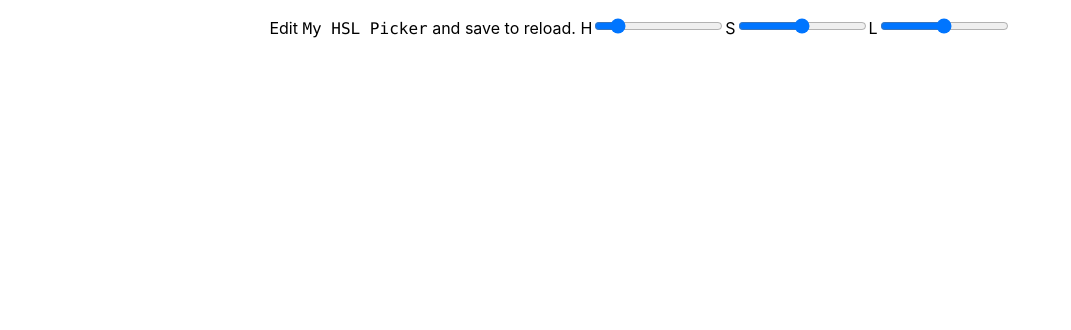
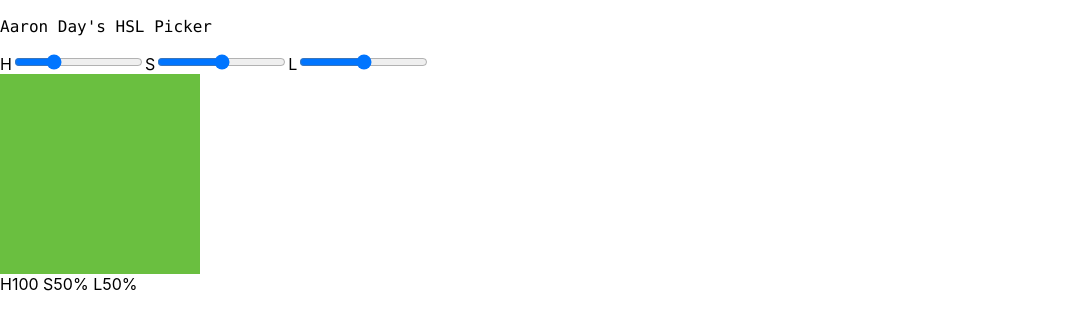
Before and after one commit to aaronwday/HSL-Picker, a React (Create React App) app: page / in a window 1280 px wide. Shown: the top 330 px of the page, without its empty margins (0-1071 px from the left). Built offline with nearby package versions, Linux system fonts and the light colour scheme.

Commit message:
added basic functionality

```diff
--- a/src/App.css
+++ b/src/App.css
@@ -1,38 +1,5 @@
-.App {
-  text-align: center;
+.square {
+
+  height: 200px;
+  width: 200px;
 }
-
-.App-logo {
-  height: 40vmin;
-  pointer-events: none;
-}
-
-@media (prefers-reduced-motion: no-preference) {
-  .App-logo {
-    animation: App-logo-spin infinite 20s linear;
-  }
-}
-
-.App-header {
-  background-color: #282c34;
-  min-height: 100vh;
-  display: flex;
-  flex-direction: column;
-  align-items: center;
-  justify-content: center;
-  font-size: calc(10px + 2vmin);
-  color: white;
-}
-
-.App-link {
-  color: #61dafb;
-}
-
-@keyframes App-logo-spin {
-  from {
-    transform: rotate(0deg);
-  }
-  to {
-    transform: rotate(360deg);
-  }
-}
--- a/src/App.js
+++ b/src/App.js
@@ -1,16 +1,53 @@
+import { useState } from "react";
 import './App.css';
+import Square from "./Square";
 
 function App() {
+  const [H, setH]= useState(100);
+  const [S, setS]= useState(50);
+  const [L, setL]= useState(50);
+
+  function handleHChange(e) {
+    setH(e.target.value)
+  }
+  function handleSChange(e) {
+    setS(e.target.value)
+  }
+  function handleLChange(e) {
+    setL(e.target.value)
+  }
+
   return (
     <div className="App">
         <p>
-          Edit <code>My HSL Picker</code> and save to reload.
-          H<input type="range" min="0" max="350"/>
-          S<input type="range" min="0" max="100"/>
-          L<input type="range" min="0" max="100"/>
-        </p>
+         <code>Aaron Day's HSL Picker</code>
+         </p>
+        H<input type="range"
+        min="0"
+        max="350"
+        value={H}
+        onChange={handleHChange}
+        />
+        S<input type="range"
+        min="0"
+        max="100"
+        value={S}
+        onChange={handleSChange}
+        />
+        L<input type="range"
+        min="0"
+         max="100"
+         value={L}
+         onChange={handleLChange}
+         />
+
+        <Square H={H} S={S} L={L}/>
+
         </div>
+
+
   );
+
 }
 
 export default App;
--- /dev/null
+++ b/src/Square.js
@@ -0,0 +1,10 @@
+import React from 'react'
+
+export default function Square({H, S, L}) {
+  return (
+    <div>
+         <div className="square" style={{ backgroundColor: "hsl(" + H + "," + S + "%," + L + "%)"}}></div>
+ H{H} S{S}% L{L}%
+    </div>
+  )
+}
```
